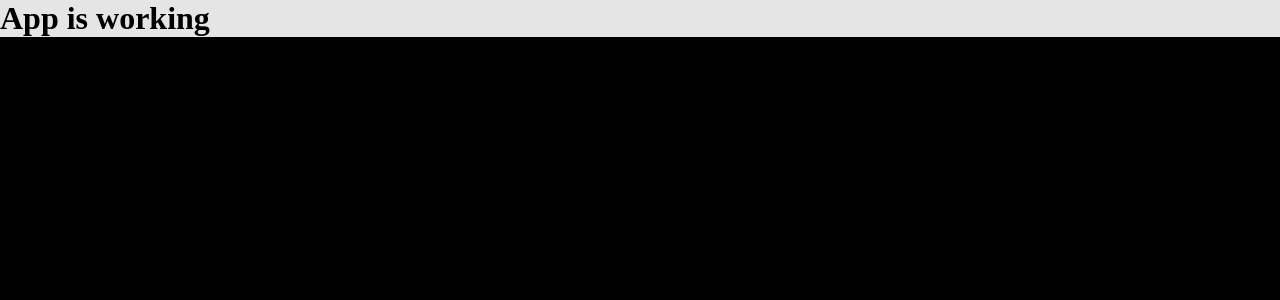
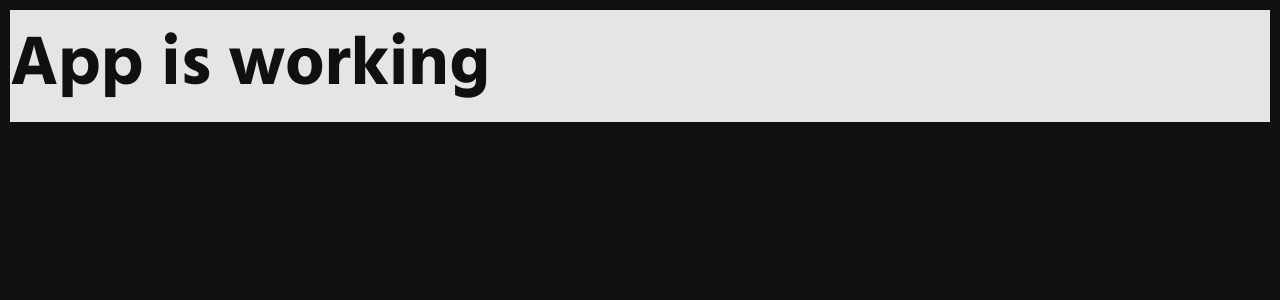
Before and after one commit to SerhiiDenysiuk23/DigitalDreamVolonteerProject, a React (Create React App) app: page / in a window 1280 px wide. Shown: the top 300 px of the page. Built offline with nearby package versions, Linux system fonts and the light colour scheme.

Commit message:
add general styles

```diff
--- a/src/styles/index.scss
+++ b/src/styles/index.scss
@@ -1,30 +1,92 @@
 @import "variables";
+@import url(https://fonts.googleapis.com/css?family=Hind:300,regular,500,600,700);
+@import url(https://fonts.googleapis.com/css?family=Outfit:100,200,300,regular,500,600,700,800,900);
+@import url(https://fonts.googleapis.com/css?family=Bebas+Neue:regular);
 
-*{
+* {
   padding: 0;
   margin: 0;
   box-sizing: border-box;
 }
 
-a{
+a {
   text-decoration: none;
   color: inherit;
 }
-ul,ol{
+
+ul,
+ol {
   list-style-type: none;
+}
+
+button {
+  border: none;
+  text-decoration: none;
+  cursor: pointer;
 }
 
 code {
   font-family: source-code-pro, Menlo, Monaco, Consolas, 'Courier New',
-  monospace;
+    monospace;
 }
 
 body {
-  background: black;
+  background: $dark-background;
+  padding: 10px;
 }
 
-.App{
-  .test{
+h1,
+h2,
+h3,
+h4,
+h5 {
+  font-weight: 700;
+  font-style: normal;
+  font-family: Hind, sans-serif;
+  color: $dark-background;
+}
+
+h1 {
+  font-size: 70px;
+}
+
+h2 {
+  font-size: 34px;
+}
+
+h3 {
+  font-size: 24px;
+}
+
+h4 {
+  font-size: 20px;
+}
+
+// custom p classes
+.p-small {
+  font-family: Outfit, sans-serif;
+  font-size: 14px;
+  font-weight: 400;
+}
+
+.p-middle {}
+
+.p-large {
+  font-family: Outfit, sans-serif;
+  font-size: 18px;
+  font-weight: 500;
+
+}
+// custom p classes
+
+section {
+  background: $background-color;
+  border-radius: 20px;
+  padding: 50px;
+}
+
+.App {
+  .test {
     background: $background-color;
   }
 }
--- a/src/styles/variables.scss
+++ b/src/styles/variables.scss
@@ -1 +1,2 @@
 $background-color: #E5E5E5;
+$dark-background:#101010;
```
